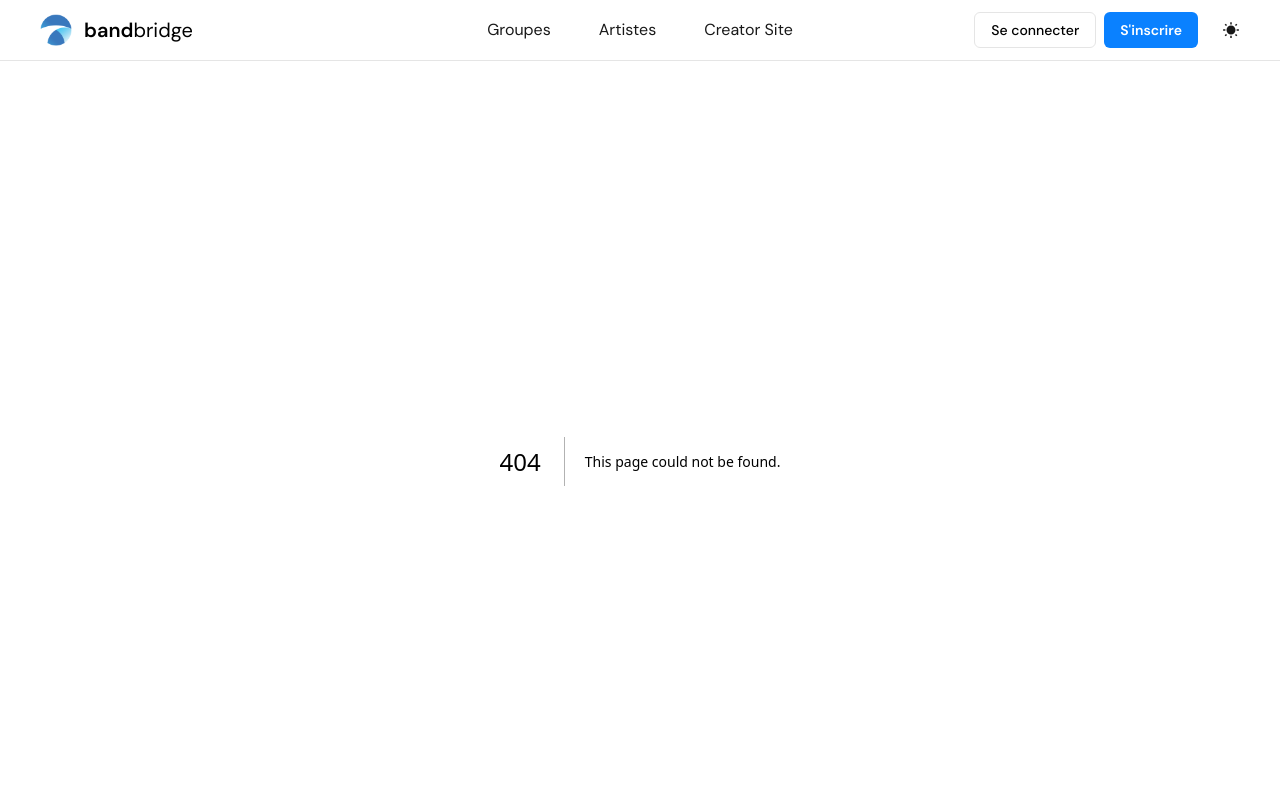
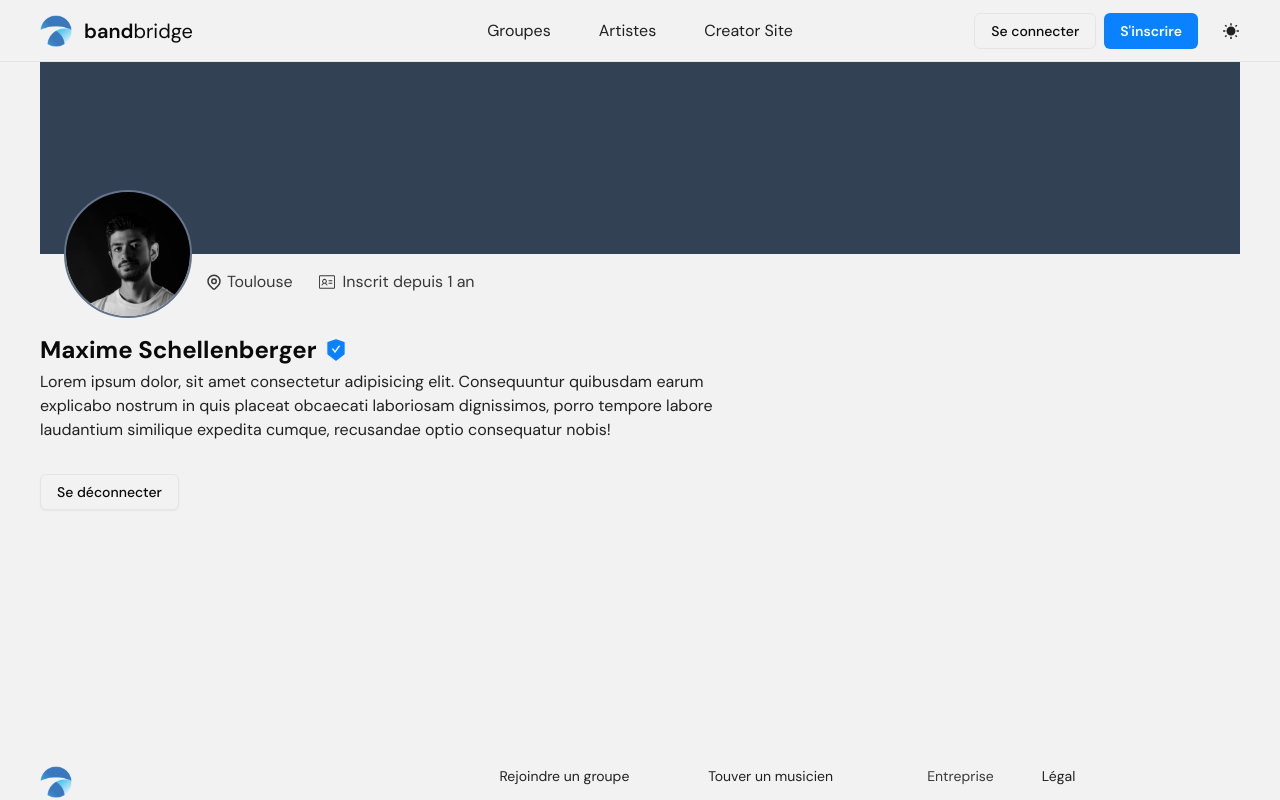
Before and after one commit to maxess3/bandbridge, a Next.js app in the folder client/: page /profile in a window 1280 px wide. Before the commit this address had no page. Shown: the top 800 px of the page. Built offline with nearby package versions, Linux system fonts and the light colour scheme.

Commit message:
add: profile page

```diff
--- /dev/null
+++ b/client/app/(pages)/profile/page.tsx
@@ -0,0 +1,43 @@
+import { HiOutlineLocationMarker } from "react-icons/hi";
+import { PiIdentificationCardLight } from "react-icons/pi";
+import { AiFillSafetyCertificate } from "react-icons/ai";
+
+import { Button } from "@/components/ui/button";
+
+export default function Profile() {
+  return (
+    <div>
+      <div className="bg-slate-700 w-full h-48 relative">
+        <div className="flex absolute -bottom-10 left-[165px] space-x-6 text-md">
+          <div className="flex gap-x-1 items-center opacity-80">
+            <HiOutlineLocationMarker className="text-lg" /> Toulouse
+          </div>
+          <div className="flex gap-x-1.5 items-center opacity-80">
+            <PiIdentificationCardLight className="text-xl" /> Inscrit depuis 1
+            an
+          </div>
+        </div>
+        <span className="w-32 h-32 flex rounded-full absolute -bottom-16 left-6 border-slate-500 border-2 overflow-hidden">
+          <img
+            src="./profile.jpeg"
+            alt="Photo de profil"
+            className="object-cover"
+          />
+        </span>
+      </div>
+      <div className="flex items-center mt-20 text-2xl font-bold">
+        Maxime Schellenberger{" "}
+        <AiFillSafetyCertificate className="text-primary ml-2" />
+      </div>
+      <p className="w-7/12 flex mt-1 opacity-90">
+        Lorem ipsum dolor, sit amet consectetur adipisicing elit. Consequuntur
+        quibusdam earum explicabo nostrum in quis placeat obcaecati laboriosam
+        dignissimos, porro tempore labore laudantium similique expedita cumque,
+        recusandae optio consequatur nobis!
+      </p>
+      <div className="mt-8 mb-52">
+        <Button variant={"outline"}>Se déconnecter</Button>
+      </div>
+    </div>
+  );
+}
--- a/client/components/navbar.tsx
+++ b/client/components/navbar.tsx
@@ -6,6 +6,8 @@ import Link from "next/link";
 
 import Image from "next/image";
 
+import { Button } from "./ui/button";
+
 import ThemeSwitch from "@/components/ThemeSwitch";
 
 function Navbar() {
@@ -13,7 +15,7 @@ function Navbar() {
 
   return (
     <div>
-      <nav className="font-host-grotesk flex items-center justify-center w-full py-3 border-b px-10">
+      <nav className="font-host-grotesk flex items-center justify-center w-full py-3 border-b px-10 h-[62px]">
         <div className="container flex justify-between items-center">
           <div className="xl:w-[280px] lg:w-auto flex items-center gap-x-3">
             <Image
@@ -61,7 +63,11 @@ function Navbar() {
             </ul>
           </div>
           <div className="xl:w-[280px] lg:w-auto flex justify-end gap-x-6">
-            <div className="flex gap-x-2">
+            <div className="flex gap-x-2 justify-center items-center">
+              {/* <div className="flex items-center text-sm relative">
+                <Button className="rounded-full w-8 h-8 bg-slate-500 opacity-70 p-0 border-2 border-slate-400"></Button>
+                <span className="absolute w-2.5 h-2.5 bg-white rounded-full top-0 right-0"></span>
+              </div> */}
               <Link
                 className="hover:bg-accent border justify-center text-sm px-4 py-2 h-9 rounded-md inline-flex items-center font-medium"
                 href={"/login"}
```
Also changed, not shown: client/public/profile.jpeg (added).
